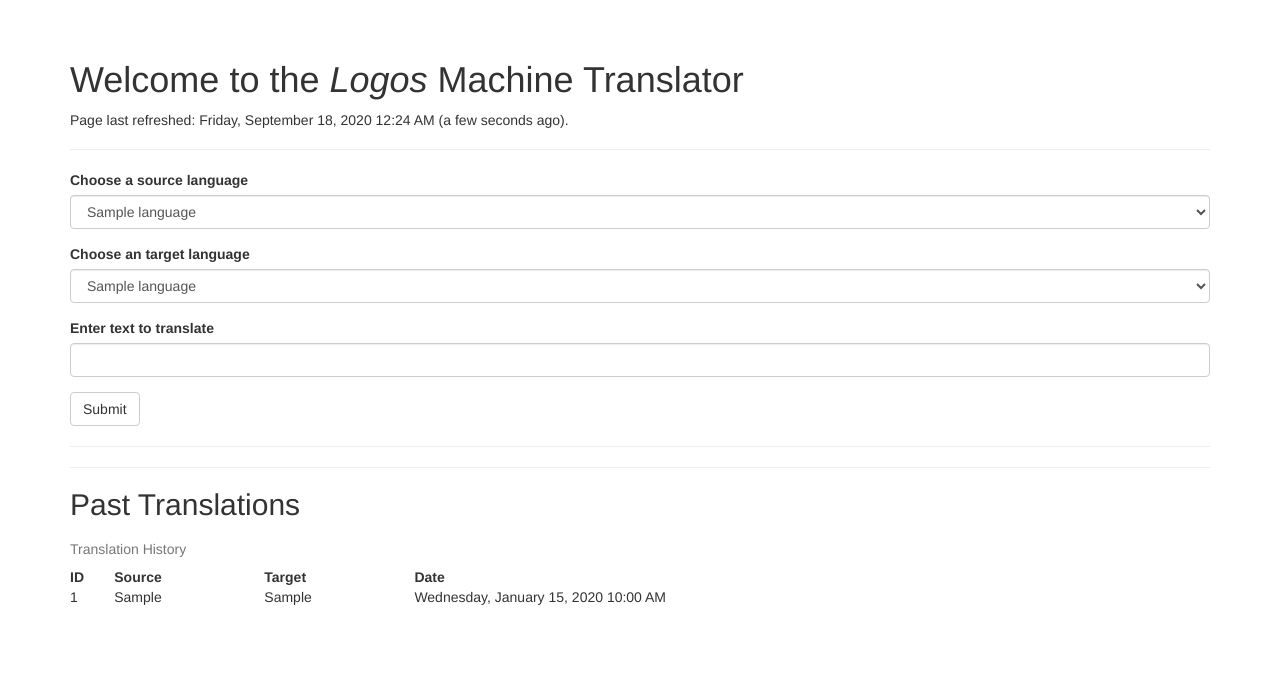
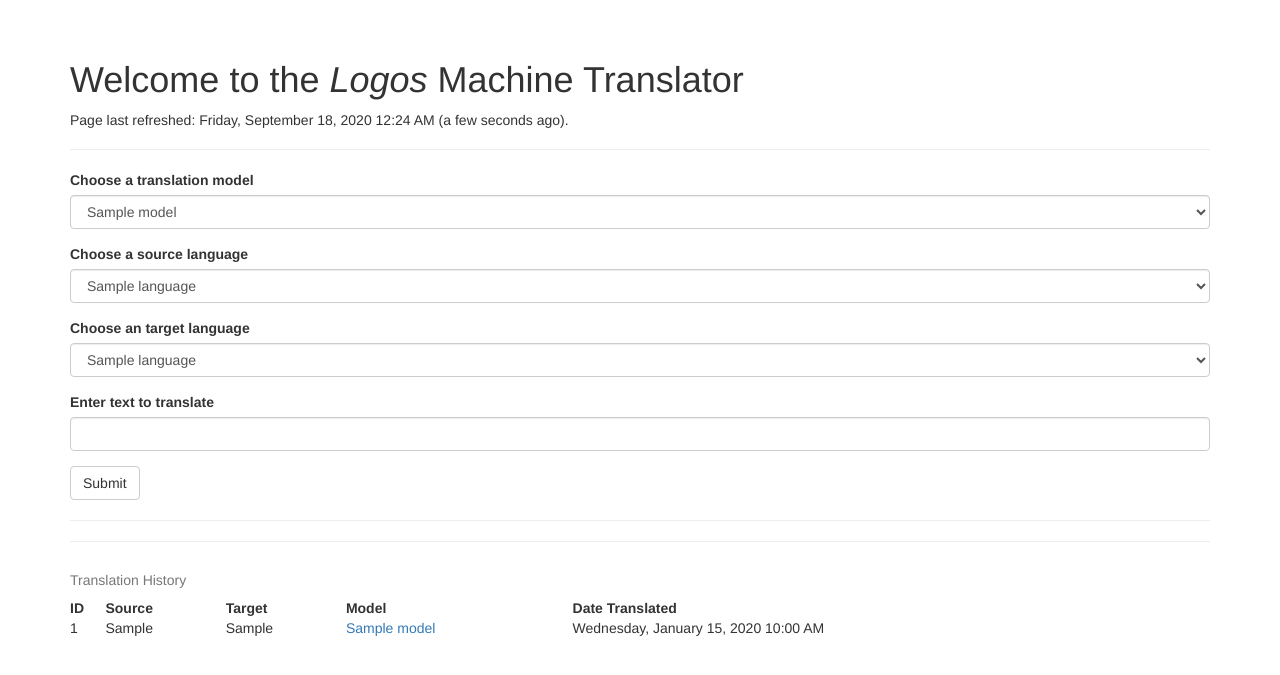
Before and after one commit to davidhaase/logos, a Flask app: page / in a window 1280 px wide. Shown: the part 52-727 px from the top of the page. Run offline with Flask 2, Linux system fonts and the light colour scheme; tables that the repository leaves empty hold one stand-in row (values such as "Sample post"); some libraries are stand-ins or nearby versions.

Commit message:
Added Model Name to translation tab

```diff
--- a/app/main/forms.py
+++ b/app/main/forms.py
@@ -4,6 +4,7 @@
 
 
 class TranslationForm(FlaskForm):
+    form_selection_model = SelectField('Choose a translation model', validators=[DataRequired()])
     form_selection_input_lang = SelectField('Choose a source language', validators=[DataRequired()])
     form_selection_output_lang = SelectField('Choose an target language', validators=[DataRequired()])
     form_string_input = StringField('Enter text to translate', validators=[DataRequired()])
--- a/app/main/views.py
+++ b/app/main/views.py
@@ -18,17 +18,26 @@
 
     # LOAD PAGE VARIABLES
     # Display a table of all the translations made so far
-    table_of_translation_history = [[translation.id, translation.date, translation.source_txt, translation.target_txt] \
+    table_of_translation_history = [[   translation.id,
+                                        translation.date,
+                                        translation.source_txt,
+                                        translation.target_txt,
+                                        TranslationModel.query.filter_by(id=translation.model_id).first().name] \
         for translation in Translation.query.all()]
 
 
     # LOAD FORM VARIABLES
     # Query the TranstionModel table to determine which languages are available as source and target
     # Populate the user options based on these availabilities
-    # input/source
+
+    # model selection
+    form.form_selection_model.choices = [f'{model.name}' for model in db.session.query(TranslationModel.name).distinct()]
+
+    # input/source language selection
     form.form_selection_input_lang.choices = [f'{Language.query.filter_by(id=model.source_lang_id).first().en_name}' \
         for model in db.session.query(TranslationModel.source_lang_id).distinct()]
-    # output/target
+
+    # output/target language selection
     form.form_selection_output_lang.choices = [f'{Language.query.filter_by(id=model.target_lang_id).first().en_name}' \
         for model in db.session.query(TranslationModel.target_lang_id).distinct()]
 
@@ -36,6 +45,7 @@
     if form.validate_on_submit():
 
         # Load the data from the form into memory
+        model_name = form.form_selection_model.data
         input_text = form.form_string_input.data
         input_lang = form.form_selection_input_lang.data
         output_lang = form.form_selection_output_lang.data
@@ -44,7 +54,10 @@
         # input_text_already_translated = Translation.query.filter_by(source_txt=input_text).first()
         # if input_text_already_translated is None:
         output_text = tr.translate(input=input_text, lang=output_lang, path_to_model='AWS')
-        input = Translation(source_txt=input_text, target_txt=output_text, date=datetime.utcnow())
+        input = Translation(    model_id=TranslationModel.query.filter_by(name=model_name).first().id,
+                                source_txt=input_text,
+                                target_txt=output_text,
+                                date=datetime.utcnow())
         db.session.add(input)
         db.session.commit()
         # session['known'] = False
@@ -59,7 +72,8 @@
 
         # SAVE BROWSER SESSION
         # (NB: this is NOT the db session)
-        session['form_input'] = input_text
+        session['model_name'] = model_name
+        session['input_text'] = input_text
         session['input_lang'] = input_lang
         session['output_lang'] = output_lang
 
@@ -72,8 +86,10 @@
     # Make the selected form values persistent after each translation by resetting the form
     # ...to the values in the session[] dictionary
     # But the session keys won't exist if it's the first session of the browser
-    if 'form_input' in session:
-        form.form_string_input.data= session['form_input']
+    if 'model_name' in session:
+        form.form_selection_model.data = session['model_name']
+    if 'input_text' in session:
+        form.form_string_input.data= session['input_text']
     if 'input_lang' in session:
         form.form_selection_input_lang.data = session['input_lang']
     if 'output_lang' in session:
@@ -84,7 +100,7 @@
     return render_template('index.html',
                            form=form,
                            form_output=session.get('form_output'),
-                           form_input=session.get('form_input'),
+                           form_input=session.get('input_text'),
                            ouput_selection=session.get('output_lang'),
                            input_selection=session.get('input_lang'),
                         #    known=session.get('known', False),
--- a/app/models.py
+++ b/app/models.py
@@ -21,7 +21,7 @@
     date = db.Column(db.DateTime())
     source_txt = db.Column(db.String(64), index=True)
     target_txt = db.Column(db.String(64), index=True)
-    model_id = db.Column(db.Integer, db.ForeignKey('translation_models.id'))
+    model_id = db.Column(db.Integer)
 
     def __repr__(self):
         return '<Translation %r>' % self.input
@@ -36,7 +36,6 @@
     number_of_sentences = db.Column(db.Integer, db.ForeignKey('subsets.id'))
     source_lang_id = db.Column(db.Integer)
     target_lang_id = db.Column(db.Integer)
-    translations = db.relationship('Translation', foreign_keys=[Translation.model_id], lazy='dynamic')
     build_id = db.Column(db.Integer)
 
     def __repr__(self):
--- a/app/templates/index.html
+++ b/app/templates/index.html
@@ -20,29 +20,30 @@
 {{ wtf.quick_form(form) }}
 <hr/>
 {% if form_input %}
-<h2>Logos Machine Translations<h2>
-<h4>{{ input_selection }}</h4>
+<h2>Logos Machine Translation<h2>
+<!-- <h4>{{ input_selection }}</h4>
 <p>{{ form_input }}</p>
-<h4>{{ ouput_selection }}</h4>
-<p>{{ form_output }}</p>
+<h4>{{ ouput_selection }}</h4> -->
+<h4>({{ ouput_selection }}) {{ form_output }}</h4>
 {% endif %}
 
 <hr/>
 <div class="page=header">
-    <h2>Past Translations</h2>
     <table style="width:100%">
         <caption>Translation History</caption>
         <tr>
           <th>ID</th>
           <th>Source</th>
           <th>Target</th>
-          <th>Date</th>
+          <th>Model</th>
+          <th>Date Translated</th>
         </tr>
         {% for translation in table_of_translation_history %}
         <tr>
           <td>{{ translation[0] }}</td>
           <td>{{ translation[2] }}</td>
           <td>{{ translation[3] }}</td>
+          <td><a href="/themodels" target="_blank">{{ translation[4] }}</a></td>
           <td>{{ moment(translation[1]).format('LLLL') }}</td>
         </tr>
         {% endfor %}
```
Also changed, not shown: data-dev.sqlite.
